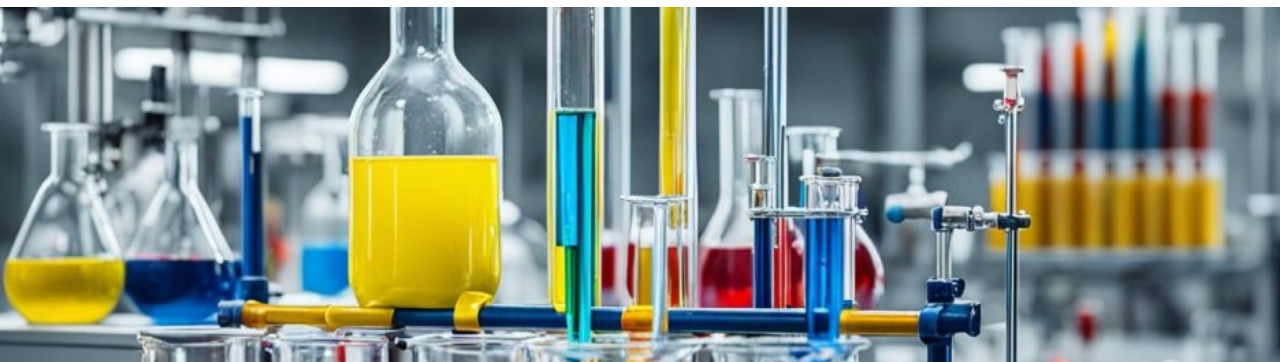
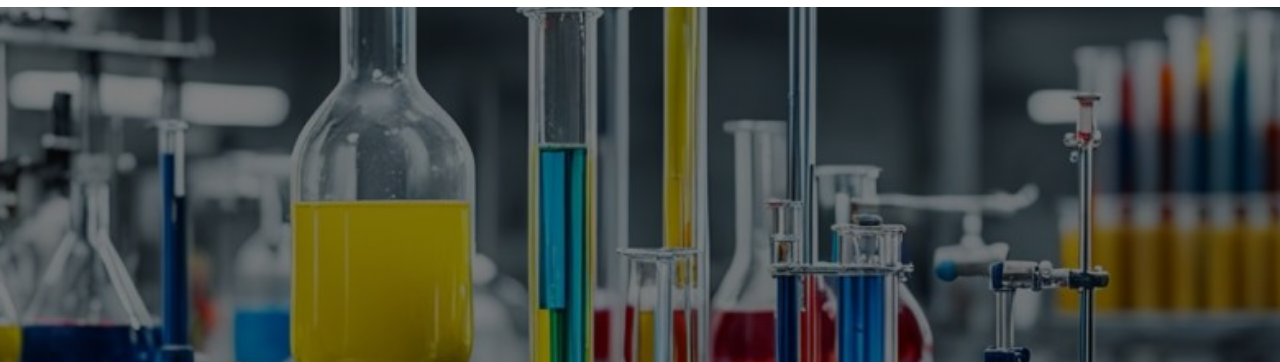
Before and after one commit to codeexplorerr/sigmautama, a plain HTML site: page special_product.html in a window 1280 px wide. Shown: the part 68-430 px from the top of the page. Drawn offline with nearby package versions, Linux system fonts and the light colour scheme.

Commit message:
background

```diff
--- a/decorative.css
+++ b/decorative.css
@@ -9,8 +9,9 @@
 body {
   margin: 0;
   padding: 0;
-  height: 100vh; /* Pastikan tinggi halaman penuh */
-  background-image: url("img/decorativee.jpg"); /* Ganti dengan URL gambar Anda */
+  height: 120vh; /* Pastikan tinggi halaman penuh */
+  background: linear-gradient(rgba(0, 0, 0, 0.5), rgba(0, 0, 0, 0.5)),
+  url('img/decorativee.jpg') center/cover no-repeat; /* Ganti dengan URL gambar Anda */
   background-position: top; /* Mengatur posisi di atas */
   background-size: cover; /* Memastikan gambar memenuhi area */
   background-repeat: no-repeat;
@@ -89,6 +90,7 @@ nav ul li a:hover {
   font-size: 5vw;
   font-family: "Montserrat";
   color: white;
+  font-weight: 500;
 }
 
 /* card container */
--- a/industrial.css
+++ b/industrial.css
@@ -9,8 +9,9 @@
 body {
   margin: 0;
   padding: 0;
-  height: 100vh; /* Pastikan tinggi halaman penuh */
-  background-image: url("img/industre.jpeg"); /* Ganti dengan URL gambar Anda */
+  height: 120vh; /* Pastikan tinggi halaman penuh */
+  background: linear-gradient(rgba(0, 0, 0, 0.5), rgba(0, 0, 0, 0.5)),
+  url('img/industre.jpeg') center/cover no-repeat; /* Ganti dengan URL gambar Anda */
   background-position: top; /* Mengatur posisi di atas */
   background-size: cover; /* Memastikan gambar memenuhi area */
   background-repeat: no-repeat;
@@ -88,6 +89,7 @@ nav ul li a:hover {
   margin: 0;
   font-size: 5vw;
   font-family: "Montserrat";
+  font-weight: 500;
   color: white;
 }
 
--- a/jasa_aplikasi.css
+++ b/jasa_aplikasi.css
@@ -9,8 +9,9 @@
 body {
   margin: 0;
   padding: 0;
-  height: 100vh; /* Pastikan tinggi halaman penuh */
-  background-image: url("img/jasaapk.jpg"); /* Ganti dengan URL gambar Anda */
+  height: 120vh; /* Pastikan tinggi halaman penuh */
+  background: linear-gradient(rgba(0, 0, 0, 0.5), rgba(0, 0, 0, 0.5)),
+  url('img/jasaapk.jpg') center/cover no-repeat; /* Ganti dengan URL gambar Anda */
   background-position: top; /* Mengatur posisi di atas */
   background-size: cover; /* Memastikan gambar memenuhi area */
   background-repeat: no-repeat;
@@ -87,6 +88,7 @@ nav ul li a:hover {
   height: 100vh; /* Tinggi halaman 100% viewport */
   margin: 0;
   font-size: 5vw;
+  font-weight: 500;
   font-family: "Montserrat";
   color: white;
 }
--- a/marine.css
+++ b/marine.css
@@ -9,8 +9,9 @@
 body {
   margin: 0;
   padding: 0;
-  height: 100vh; /* Pastikan tinggi halaman penuh */
-  background-image: url("img/marine.jpg"); /* Ganti dengan URL gambar Anda */
+  height: 120vh; /* Pastikan tinggi halaman penuh */
+  background: linear-gradient(rgba(0, 0, 0, 0.5), rgba(0, 0, 0, 0.5)),
+  url('img/marine.jpg') center/cover no-repeat; /* Ganti dengan URL gambar Anda */
   background-position: top; /* Mengatur posisi di atas */
   background-size: cover; /* Memastikan gambar memenuhi area */
   background-repeat: no-repeat;
@@ -87,6 +88,7 @@ nav ul li a:hover {
   height: 100vh; /* Tinggi halaman 100% viewport */
   margin: 0;
   font-size: 5vw;
+  font-weight: 500;
   font-family: "Montserrat";
   color: white;
 }
--- a/special_product.css
+++ b/special_product.css
@@ -9,8 +9,9 @@
 body {
   margin: 0;
   padding: 0;
-  height: 100vh; /* Pastikan tinggi halaman penuh */
-  background-image: url("img/specialchemi.jpg"); /* Ganti dengan URL gambar Anda */
+  height: 120vh; /* Pastikan tinggi halaman penuh */
+  background: linear-gradient(rgba(0, 0, 0, 0.5), rgba(0, 0, 0, 0.5)),
+  url('img/specialchemi.jpg') center/cover no-repeat; /* Ganti dengan URL gambar Anda */
   background-position: top; /* Mengatur posisi di atas */
   background-size: cover; /* Memastikan gambar memenuhi area */
   background-repeat: no-repeat;
@@ -88,6 +89,7 @@ nav ul li a:hover {
   margin: 0;
   font-size: 5vw;
   font-family: "Montserrat";
+  font-weight: 500;
   color: white;
 }
 
--- a/special_product.html
+++ b/special_product.html
@@ -95,9 +95,9 @@
             <div class="slider">
                 <div class="slides">
                     <img src="img/chemi2.jpg" alt="Slide 1">
-                    <img src="mg/specialchemicals.jpg" alt="Slide 2">
+                    <img src="img/specialchemicals.jpg" alt="Slide 2">
                     <img src="img/chemical1.jpg" alt="Slide 3">
-                    <img src="img/Special-Chemical-Products-for-Food.jpg4" alt="Slide 4">
+                    <img src="img/Special-Chemical-Products-for-Food.jpg" alt="Slide 4">
                     <img src="img/specialchemi.jpg" alt="Slide 5">
                 </div>
                 <div class="navigation">
```
Also changed, not shown: beranda.html (+14 -3 lines).
